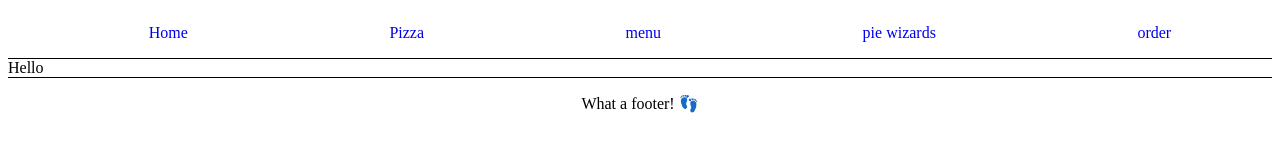
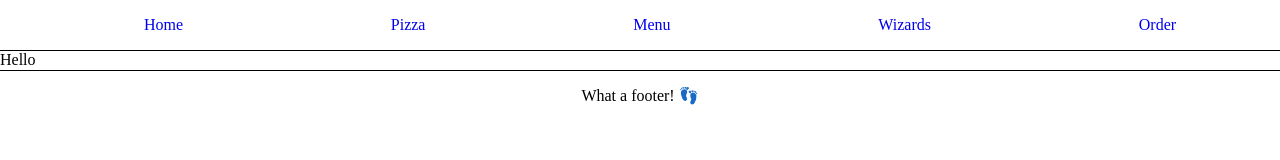
Before and after one commit to Spasmochi/masterSlice, a Gatsby site in the folder slice-of-pie/: page / in a window 1280 px wide. Built offline with nearby package versions, Linux system fonts and the light colour scheme; Gatsby itself is replaced by a stand-in of ours.

Commit message:
cleaned up nav

```diff
--- a/slice-of-pie/gatsby-browser.js
+++ b/slice-of-pie/gatsby-browser.js
@@ -1,4 +1,5 @@
 import React from "react";
+import "normalize.css";
 import { Layout } from "./src/components/index";
 export function wrapPageElement({ element, props }) {
   return <Layout>{element}</Layout>;
--- a/slice-of-pie/src/components/Layout/Layout.js
+++ b/slice-of-pie/src/components/Layout/Layout.js
@@ -2,18 +2,19 @@ import React from "react";
 import { Nav, Footer } from "../index";
 import styled from "styled-components";
 
-const outerPage = styled.div`
+const OuterPage = styled.div`
   height: 100vh;
   overflow: hidden;
   display: flex;
+  flex-direction: column;
 `;
 
 export function Layout(props) {
   return (
-    <outerPage>
+    <OuterPage>
       <Nav />
       {props.children}
       <Footer />
-    </outerPage>
+    </OuterPage>
   );
 }
--- a/slice-of-pie/src/components/Layout/Nav.js
+++ b/slice-of-pie/src/components/Layout/Nav.js
@@ -27,25 +27,25 @@ const NavItem = styled.li`
   }
 `;
 
+const FunSpan = ({ children }) => <span role="image">{children}</span>;
+
+const navItems = [
+  { name: "Home", slug: "/" },
+  { name: "Pizza", slug: "/pizza" },
+  { name: "Menu", slug: "/menu" },
+  { name: "Wizards", slug: "/pieWizards" },
+  { name: "Order", slug: "/order" },
+];
+
 export function Nav() {
   return (
     <NAV>
       <NavWrapper>
-        <NavItem>
-          <Link to="/">Home</Link>
-        </NavItem>
-        <NavItem>
-          <Link to="/pizza">Pizza</Link>
-        </NavItem>
-        <NavItem>
-          <Link to="/menu">menu</Link>
-        </NavItem>
-        <NavItem>
-          <Link to="/pieWizards">pie wizards</Link>
-        </NavItem>
-        <NavItem>
-          <Link to="/order">order</Link>
-        </NavItem>
+        {navItems.map((item) => (
+          <NavItem>
+            <Link to={item.slug}>{item.name}</Link>
+          </NavItem>
+        ))}
       </NavWrapper>
     </NAV>
   );
--- /dev/null
+++ b/slice-of-pie/src/data/collections.js
@@ -0,0 +1,4 @@
+export const navItems = {
+  slug: "HomePage",
+  slug: "Pizza",
+};
```
